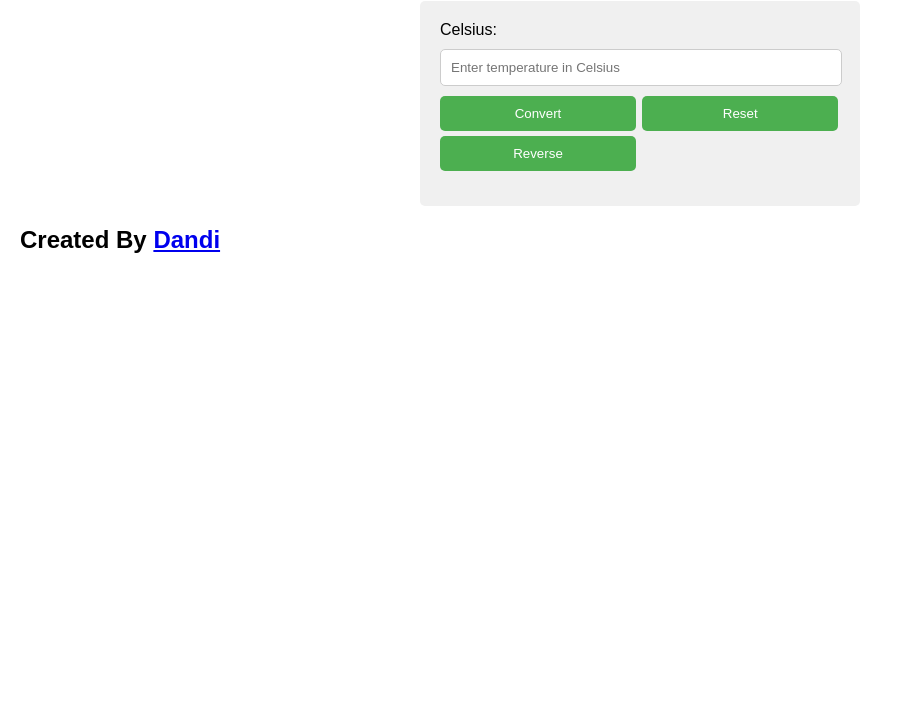
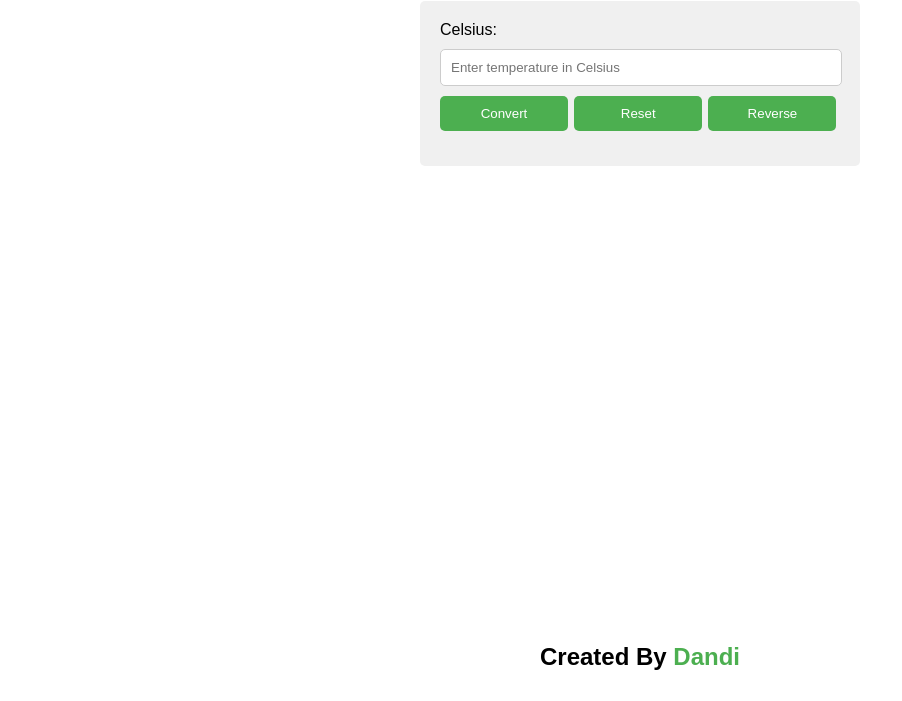
Before and after one commit to zhytus/RevoU-Course, a plain HTML site: page index.html in a window 1280 px wide. Shown: the part 99-800 px from the top of the page, without its empty margins (0-902 px from the left). Drawn offline with Linux system fonts and the light colour scheme.

Commit message:
Update style.css

```diff
--- a/css/style.css
+++ b/css/style.css
@@ -2,6 +2,7 @@ body {
   font-family: Arial, sans-serif;
   margin: 0;
   padding: 20px;
+  height: 100%;
 }
 
 h1 {
@@ -32,7 +33,7 @@ input[type="number"] {
 
 button {
   display: inline-block;
-  width: 196px;
+  width: 128px;
   padding: 10px;
   background-color: #4caf50;
   color: white;
@@ -51,6 +52,40 @@ button:hover {
 #logic {
   margin-top: 10px;
   font-weight: bold;
+}
+
+.footer {
+  margin: 0;
+  margin-bottom: 10px;
+  position: absolute;
+  text-align: center;
+  width: 100%;
+  bottom: 0;
+  left: 0;
+}
+
+.footer a {
+  color: #4caf50;
+  display: inline-block;
+  position: relative;
+  text-decoration: none;
+}
+.footer a:hover {
+  color: #409a42;
+}
+.footer a::after {
+  content: "";
+  position: absolute;
+  left: 0;
+  bottom: -2px;
+  height: 2px;
+  width: 0;
+  background-color: #409a42;
+  transition: width 0.3s ease;
+}
+
+.footer a:hover::after {
+  width: 100%;
 }
 
 @media (max-width: 768px) {
```
